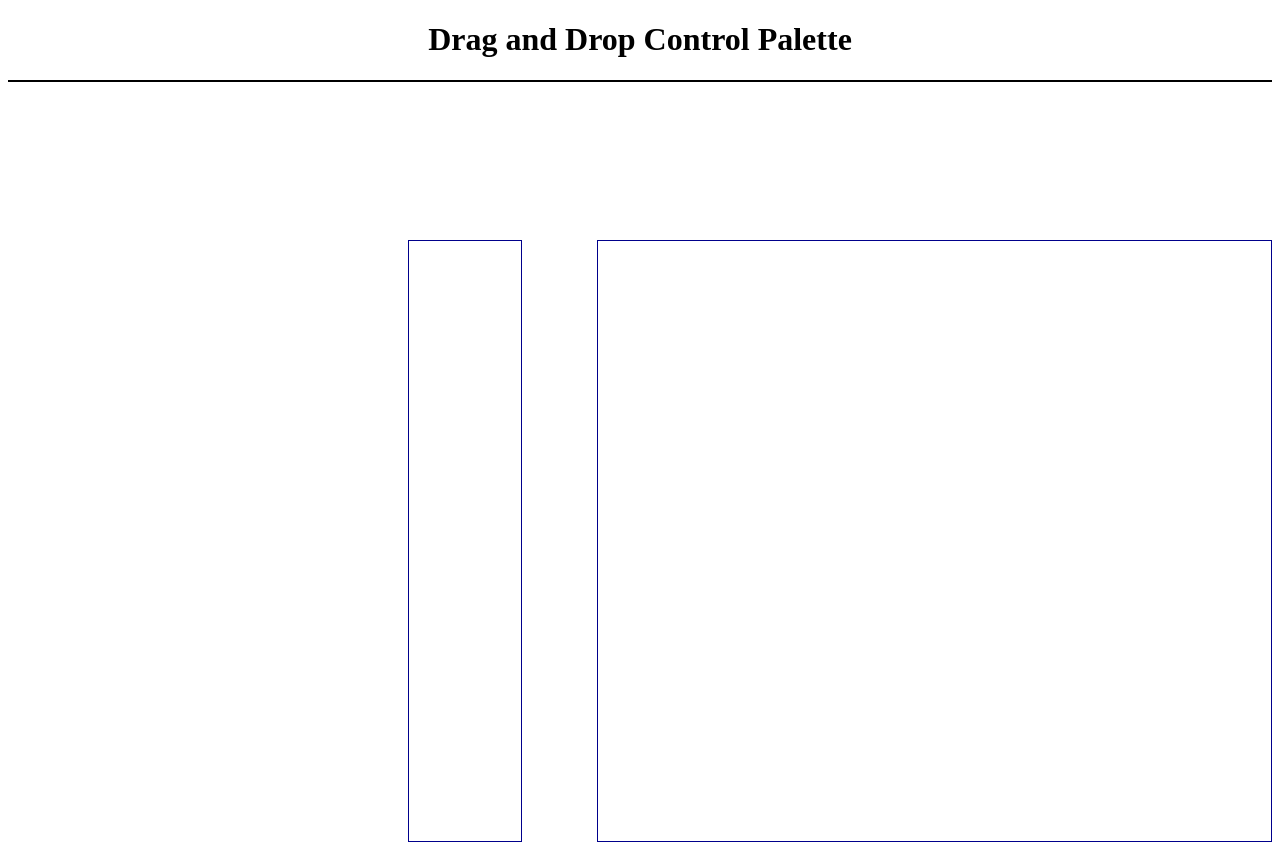
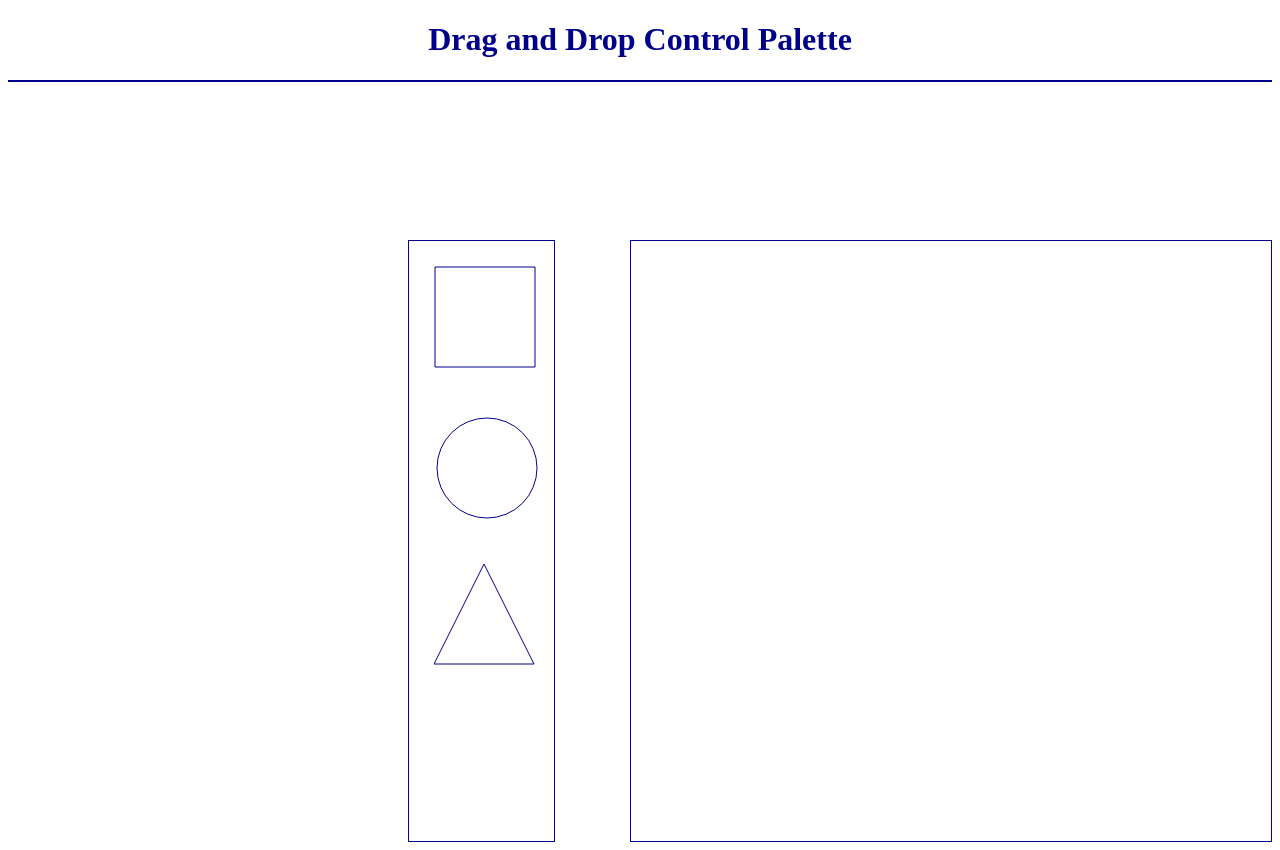
Before and after one commit to aditya-shah73/Drag-Drop-Control_Palette, a plain HTML site: page index.html in a window 1280 px wide. Drawn offline with Linux system fonts and the light colour scheme.

Commit message:
Created rectangle, circle and triangle using canvas

```diff
--- a/css/style.css
+++ b/css/style.css
@@ -1,9 +1,10 @@
 h1 {
   text-align: center;
+  color: darkblue;
 }
 
 hr {
-  border: 1px solid black;
+  border: 1px solid darkblue;
 }
 
 .palette-grid {
@@ -25,3 +26,19 @@ hr {
   width: 900px;
   height: 600px;
 }
+
+#rectangle {
+    margin-left:25px;
+    margin-top:25px;
+    margin-bottom:25px;
+}
+
+#circle {
+    margin-left:25px;
+    margin-bottom:25px;
+}
+
+#triangle {
+    margin-left:25px;
+    margin-bottom:25px;
+}
--- a/index.html
+++ b/index.html
@@ -7,11 +7,14 @@
     <script type="text/javascript" src="js/script.js"></script>
 </head>
 
-<body>
+<body onLoad="drawShapes()">
     <h1>Drag and Drop Control Palette</h1>
     <hr>
     <div class="palette-grid">
         <div class="shapes-grid">
+            <canvas id="rectangle" width="120" height="120" draggable="true"></canvas>
+            <canvas id="circle" width="120" height="120" draggable="true"></canvas>
+            <canvas id="triangle" width="120" height="120" draggable="true"></canvas>
         </div>
 
         <div class="canvas-grid">
--- a/js/script.js
+++ b/js/script.js
@@ -0,0 +1,29 @@
+function drawShapes() {
+  console.log("Test");
+  var rectangle = document.getElementById("rectangle");
+  var canvasContext = rectangle.getContext("2d");
+  canvasContext.beginPath();
+  canvasContext.rect(1, 1, 100, 100);
+  canvasContext.strokeStyle ="darkblue";
+  canvasContext.stroke();
+
+  var circle = document.getElementById("circle");
+  canvasContext = circle.getContext("2d");
+  canvasContext.beginPath();
+  canvasContext.arc(53, 53, 50, 0, 2 * Math.PI);
+  canvasContext.strokeStyle ="darkblue";
+  canvasContext.stroke();
+
+  var triangle = document.getElementById("triangle");
+  canvasContext = triangle.getContext("2d");
+  canvasContext.beginPath();
+  let height = 200 * Math.cos(Math.PI / 6);
+  canvasContext.beginPath();
+  canvasContext.moveTo(50, 0);
+  canvasContext.lineTo(100, 100);
+  canvasContext.lineTo(0, 100);
+  canvasContext.closePath();
+  canvasContext.strokeStyle ="darkblue";
+  canvasContext.stroke();
+
+}
```
